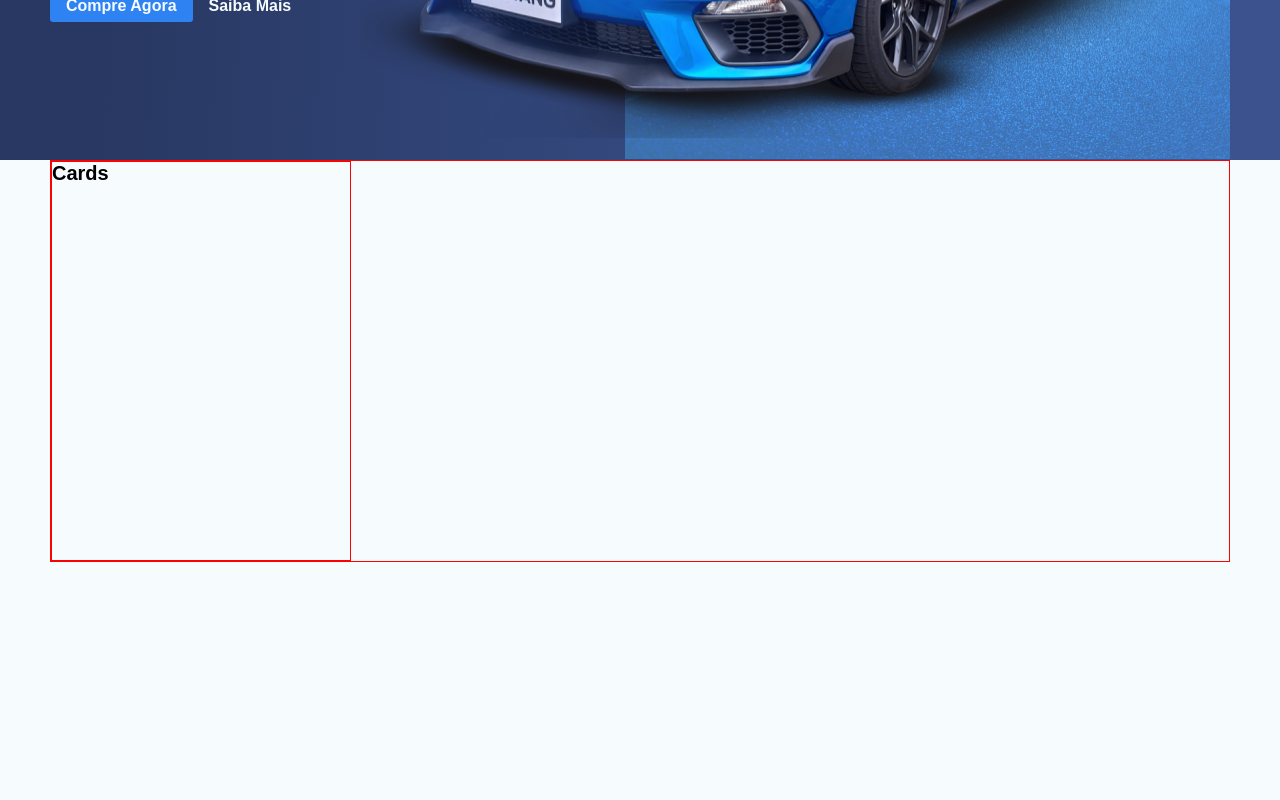
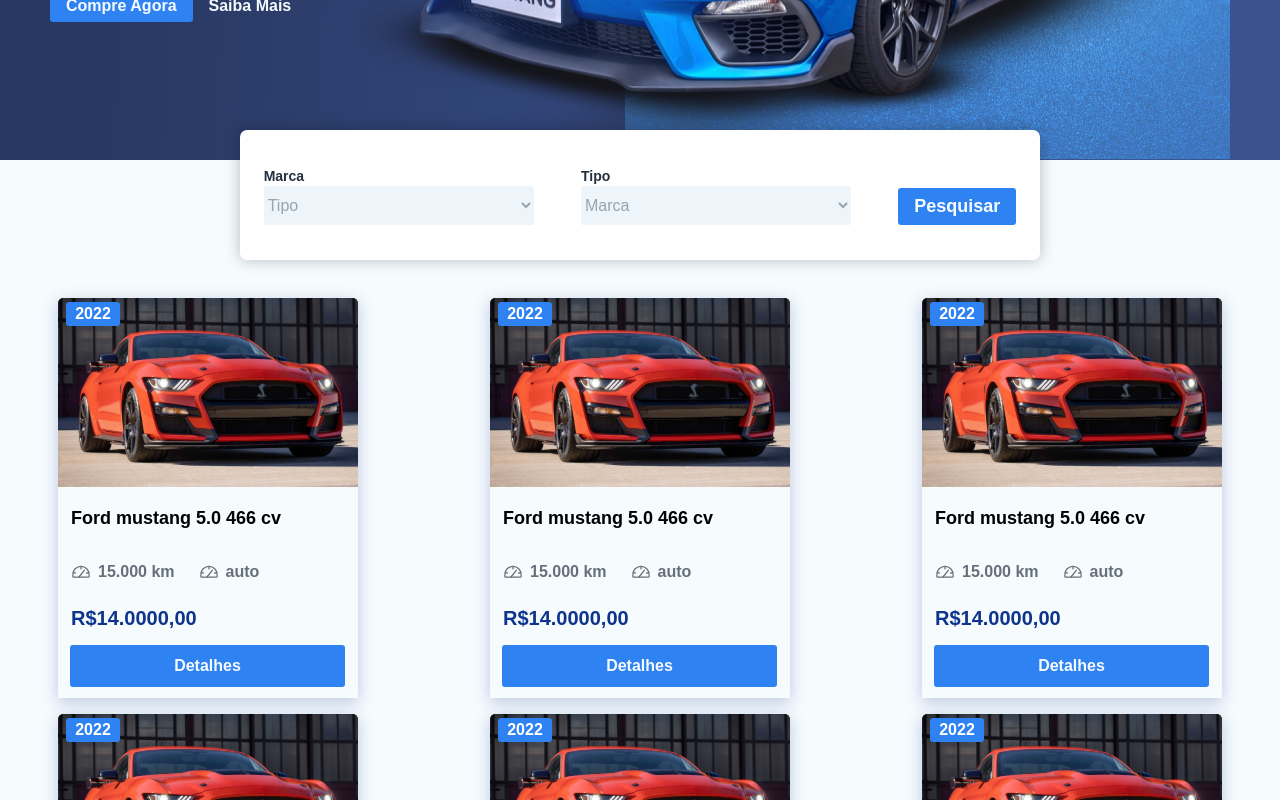
Before and after one commit to 3ddybr/car_next_v2, a Next.js app: page / in a window 1280 px wide. Shown: the part 400-1200 px from the top of the page. Before the commit the page ends 962 px from the top, so only its background shows below. Built offline with nearby package versions, Linux system fonts and the light colour scheme.

Commit message:
Component Card

```diff
--- a/src/components/Banner/components/Filter/styles.ts
+++ b/src/components/Banner/components/Filter/styles.ts
@@ -10,11 +10,12 @@
   display: flex;
   align-items: center;
   justify-content: center;
-  border-radius: 0.3rem;
+  border-radius: 0.7rem;
 
   position: absolute;
   top: 53rem;
 
+  box-shadow: 0px 0px 15px rgba(0, 0, 0, 0.25);
   /* border: 1px solid red; */
 `;
 
--- a/src/components/Banner/index.tsx
+++ b/src/components/Banner/index.tsx
@@ -28,12 +28,13 @@
             <a href="">Saiba Mais</a>
           </div>
         </BannerText>
+
         <BannerImg>
           <Image src={CarroBannerImg} width={870} height={438} alt="" />
         </BannerImg>
       </BannerContent>
 
-      {/* <Filter /> */}
+      <Filter />
     </BannerContainer>
   );
 }
--- a/src/components/Cards/index.tsx
+++ b/src/components/Cards/index.tsx
@@ -1,10 +1,35 @@
-import { CardContainer, CardContent } from "./styles";
+import Image from "next/image";
+import { CardButtonLink, CardContainer, CardContent } from "./styles";
+
+import MustangImg from "../../../public/assets/fordmustang.svg";
+import { Gauge } from "phosphor-react";
 
 export function Cards() {
   return (
     <CardContainer>
       <CardContent>
-        <h1>Cards</h1>
+        <header>
+          <Image src={MustangImg} alt="" />
+          <p>2022</p>
+        </header>
+
+        <h1>Ford mustang 5.0 466 cv</h1>
+
+        <main>
+          <div>
+            <p>
+              <Gauge size={20} />
+              15.000 km
+            </p>
+            <p>
+              <Gauge size={20} />
+              auto
+            </p>
+          </div>
+
+          <h2>R$14.0000,00</h2>
+        </main>
+        <CardButtonLink>Detalhes</CardButtonLink>
       </CardContent>
     </CardContainer>
   );
--- a/src/components/Cards/styles.ts
+++ b/src/components/Cards/styles.ts
@@ -5,7 +5,110 @@
   max-width: 30rem;
   height: 40rem;
 
-  border: 1px solid red;
+  margin: 0.8rem;
+
+  box-shadow: 0px 4px 15px rgba(14, 52, 140, 0.25);
+
+  /* border: 1px solid red; */
 `;
 
-export const CardContent = styled.div``;
+export const CardContent = styled.div`
+  width: 100%;
+  height: 100%;
+  display: flex;
+  flex-wrap: wrap;
+
+  /* border: 1px solid blue; */
+
+  header {
+    position: relative;
+
+    p {
+      display: flex;
+      align-items: center;
+      justify-content: center;
+
+      font-size: 1.6rem;
+      background: var(--blue-400);
+      color: var(--white);
+      border-radius: 3px;
+
+      width: 5.4rem;
+      height: 2.4rem;
+
+      position: absolute;
+      left: 2.67%;
+      right: 79.33%;
+      top: 2.01%;
+      bottom: 91.96%;
+    }
+  }
+
+  h1 {
+    font-size: 1.8rem;
+    padding: 0.8rem 1.3rem;
+  }
+
+  main {
+    display: flex;
+    align-items: flex-start;
+    justify-content: center;
+    flex-direction: column;
+
+    padding: 0.8rem 1.3rem;
+
+    div {
+      display: flex;
+      align-items: center;
+      p {
+        display: flex;
+        align-items: center;
+        justify-content: center;
+
+        font-size: 1.6rem;
+        color: var(--text);
+        margin-bottom: 2.4rem;
+
+        svg {
+          margin-right: 0.7rem;
+        }
+      }
+
+      p:first-child {
+        margin-right: 2.4rem;
+      }
+    }
+
+    h2 {
+      font-size: 2rem;
+      /* font-weight: 700; */
+      line-height: 2.5rem;
+      color: var(--blue-800);
+    }
+  }
+`;
+
+export const CardButtonLink = styled.a`
+  width: 100vw;
+  height: 100%;
+  max-width: 27.5rem;
+  height: 4.2rem;
+
+  display: flex;
+  align-items: center;
+  justify-content: center;
+  font-size: 1.6rem;
+  color: var(--bg);
+  border-radius: 0.3rem;
+  background: var(--blue-400);
+  border: 0;
+  margin-left: 1.2rem;
+
+  padding: 8px 16px 8px 16px;
+
+  transition: 0.3s;
+
+  :hover {
+    background: var(--information);
+  }
+`;
--- a/src/pages/index.tsx
+++ b/src/pages/index.tsx
@@ -9,6 +9,14 @@
       <Banner />
       <HomeContent>
         <Cards />
+        <Cards />
+        <Cards />
+        <Cards />
+        <Cards />
+        <Cards />
+        <Cards />
+        <Cards />
+        <Cards />
       </HomeContent>
     </HomeContainer>
   );
--- a/src/styles/home.ts
+++ b/src/styles/home.ts
@@ -14,5 +14,11 @@
   max-width: 118rem;
   width: 100%;
 
-  border: 1px solid red;
+  display: flex;
+  justify-content: space-between;
+  flex-wrap: wrap;
+
+  margin-top: 13rem;
+
+  /* border: 1px solid red; */
 `;
```
Also changed, not shown: public/assets/fordmustang.svg (added).
